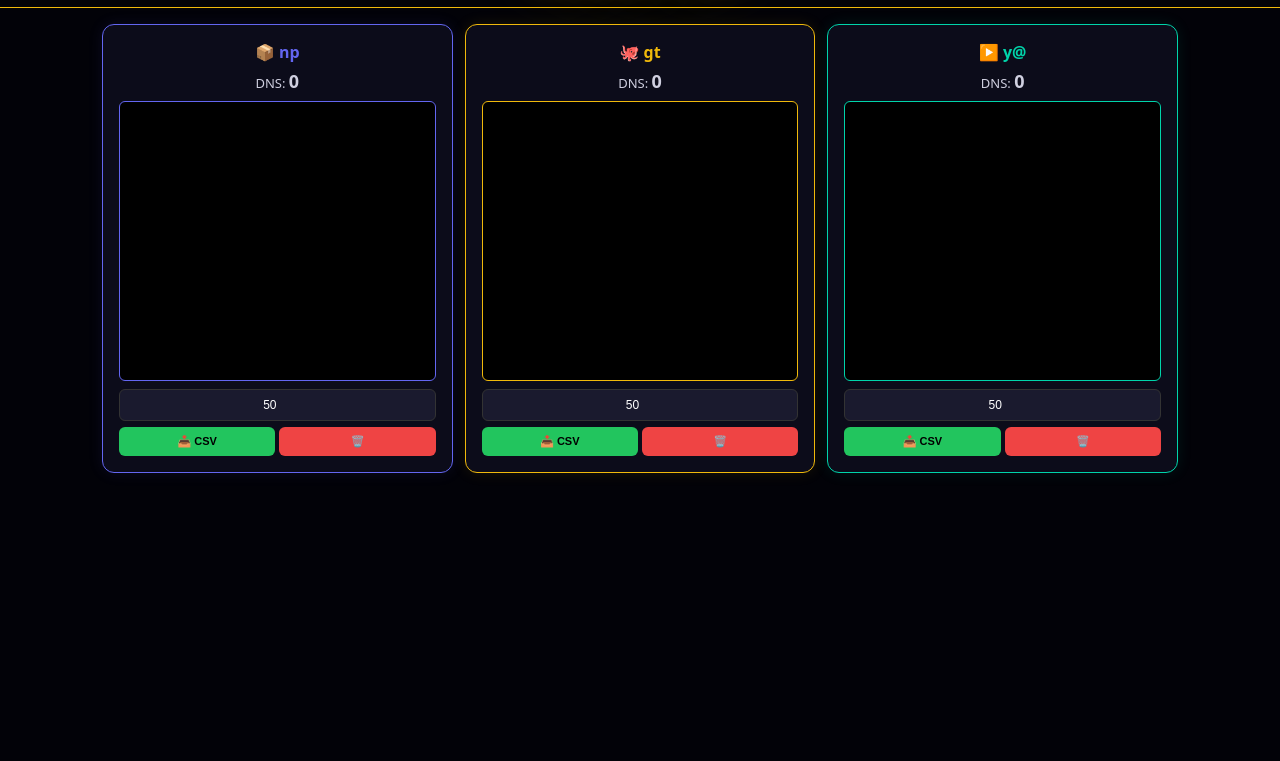
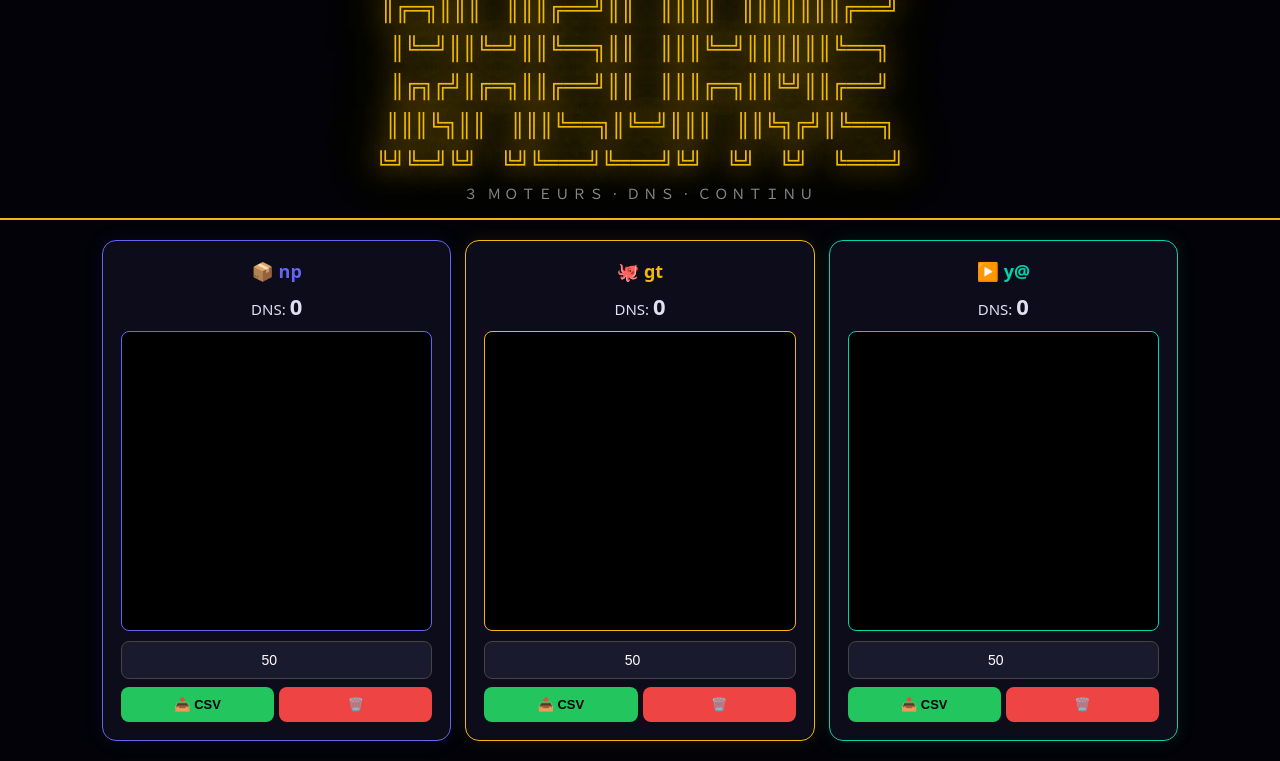
Before and after one commit to v75eur/qwantum, a plain HTML site: page index.html in a window 1280 px wide. Shown: the part 78-839 px from the top of the page. Before the commit the page ends 800 px from the top, so only its background shows below. Drawn offline with Linux system fonts and the light colour scheme; no server answers.

Commit message:
Pyfiglet ASCII + polices larges

```diff
--- a/index.html
+++ b/index.html
@@ -4,37 +4,36 @@
 <meta charset="UTF-8"><meta name="viewport" content="width=device-width, initial-scale=1.0">
 <title>QWANTUM</title>
 <style>
-@import url('https://fonts.googleapis.com/css2?family=Orbitron:wght@700;900&display=swap');
+@import url('https://fonts.googleapis.com/css2?family=Press+Start+2P&display=swap');
 *{margin:0;padding:0;box-sizing:border-box}
-body{background:#020208;color:#d0d0e0;font-family:system-ui,sans-serif;min-height:100vh}
-header{text-align:center;padding:20px 16px 10px;border-bottom:1px solid #f0b90b}
-.logo{font-family:'Orbitron',monospace;font-size:28px;font-weight:900;color:#f0b90b;letter-spacing:4px;animation:glow 2s ease-in-out infinite}
-@keyframes glow{0%,100%{text-shadow:0 0 10px #f0b90b,0 0 20px #f0b90b}50%{text-shadow:0 0 20px #f0b90b,0 0 40px #f0b90b,0 0 60px #f0b90b}}
-.subtitle{color:#666;font-size:13px;margin-top:2px;letter-spacing:2px}
-main{max-width:1100px;margin:16px auto;padding:0 12px}
-.row{display:grid;grid-template-columns:repeat(3,1fr);gap:12px}
-.col{background:#0c0c1a;border-radius:12px;padding:16px;transition:all 0.3s}
-.col:hover{transform:translateY(-2px)}
-.col h3{font-size:16px;margin-bottom:6px;text-align:center}
-.col .count{font-size:13px;margin-bottom:8px;text-align:center}.col .count b{font-size:18px}
-.col.np{border:1px solid #6366f1;box-shadow:0 0 15px rgba(99,102,241,0.1)}.col.np h3{color:#6366f1}
-.col.gt{border:1px solid #f0b90b;box-shadow:0 0 15px rgba(240,185,11,0.1)}.col.gt h3{color:#f0b90b}
-.col.ya{border:1px solid #00d4aa;box-shadow:0 0 15px rgba(0,212,170,0.1)}.col.ya h3{color:#00d4aa}
-.term{background:#000;border-radius:6px;padding:10px;font-size:11px;font-family:'Courier New',monospace;height:280px;overflow-y:auto;white-space:pre-wrap;line-height:1.3;margin-bottom:8px}
+body{background:#020208;color:#e0e0f0;font-family:system-ui,sans-serif;min-height:100vh}
+header{text-align:center;padding:25px 16px 15px;border-bottom:2px solid #f0b90b}
+.logo{font-family:'Press Start 2P',monospace;font-size:24px;font-weight:400;color:#f0b90b;line-height:1.6;animation:glow 2s ease-in-out infinite}
+@keyframes glow{0%,100%{text-shadow:0 0 10px #f0b90b,0 0 20px #f0b90b}50%{text-shadow:0 0 30px #f0b90b,0 0 60px #f0b90b,0 0 80px #f0b90b}}
+.subtitle{color:#888;font-size:14px;margin-top:6px;letter-spacing:3px}
+main{max-width:1100px;margin:20px auto;padding:0 12px}
+.row{display:grid;grid-template-columns:repeat(3,1fr);gap:14px}
+.col{background:#0c0c1a;border-radius:14px;padding:18px;transition:all 0.3s}
+.col:hover{transform:translateY(-3px)}
+.col h3{font-size:18px;margin-bottom:8px;text-align:center}
+.col .count{font-size:15px;margin-bottom:10px;text-align:center}.col .count b{font-size:22px}
+.col.np{border:1px solid #6366f1;box-shadow:0 0 20px rgba(99,102,241,0.1)}.col.np h3{color:#6366f1}
+.col.gt{border:1px solid #f0b90b;box-shadow:0 0 20px rgba(240,185,11,0.1)}.col.gt h3{color:#f0b90b}
+.col.ya{border:1px solid #00d4aa;box-shadow:0 0 20px rgba(0,212,170,0.1)}.col.ya h3{color:#00d4aa}
+.term{background:#000;border-radius:8px;padding:12px;font-size:13px;font-family:'Courier New',monospace;height:300px;overflow-y:auto;white-space:pre-wrap;line-height:1.4;margin-bottom:10px}
 .term.np{border:1px solid #6366f1;color:#a5b4fc}
 .term.gt{border:1px solid #f0b90b;color:#fde68a}
 .term.ya{border:1px solid #00d4aa;color:#6ee7b7}
-.term::-webkit-scrollbar{width:4px}.term::-webkit-scrollbar-thumb{background:#333;border-radius:2px}
-input[type=number]{width:100%;background:#1a1a2e;border:1px solid #333;color:#fff;padding:8px;border-radius:6px;font-size:12px;text-align:center;margin-bottom:6px}
-.btns{display:flex;gap:4px}.btns button{flex:1;padding:8px;border:none;border-radius:6px;font-size:11px;font-weight:600;cursor:pointer;transition:all 0.2s}.btns button:hover{opacity:0.8}
+input[type=number]{width:100%;background:#1a1a2e;border:1px solid #444;color:#fff;padding:10px;border-radius:8px;font-size:14px;text-align:center;margin-bottom:8px}
+.btns{display:flex;gap:5px}.btns button{flex:1;padding:10px;border:none;border-radius:8px;font-size:13px;font-weight:600;cursor:pointer;transition:all 0.2s}.btns button:hover{opacity:0.8}
 .btn-csv{background:#22c55e;color:#000}.btn-del{background:#ef4444;color:#fff}
-@media(max-width:700px){.row{grid-template-columns:1fr}.term{height:180px}.logo{font-size:22px}}
+@media(max-width:700px){.row{grid-template-columns:1fr}.term{height:200px}.logo{font-size:16px}}
 </style>
 </head>
 <body>
 <header>
-  <div class="logo">QWANTUM</div>
-  <div class="subtitle">3 moteurs · DNS vérifié · Continu</div>
+  <div class="logo">╔═══╗╔╗ ╔╗╔═══╗╔╗ ╔╗╔╗ ╔╗╔╗╔╗╔═══╗<br>║╔═╗║║║ ║║║╔══╝║║ ║║║║ ║║║║║║║╔══╝<br>║╚═╝║║╚═╝║║╚══╗║║ ║║║╚═╝║║║║║║╚══╗<br>║╔╗╔╝║╔═╗║║╔══╝║║ ║║║╔═╗║║╚╝║║╔══╝<br>║║║╚╗║║ ║║║╚══╗║╚═╝║║║ ║║╚╗╔╝║╚══╗<br>╚╝╚═╝╚╝ ╚╝╚═══╝╚═══╝╚╝ ╚╝ ╚╝ ╚═══╝</div>
+  <div class="subtitle">３ ＭＯＴＥＵＲＳ · ＤＮＳ · ＣＯＮＴＩＮＵ</div>
 </header>
 <main><div class="row" id="dash"></div></main>
 <script>
```
